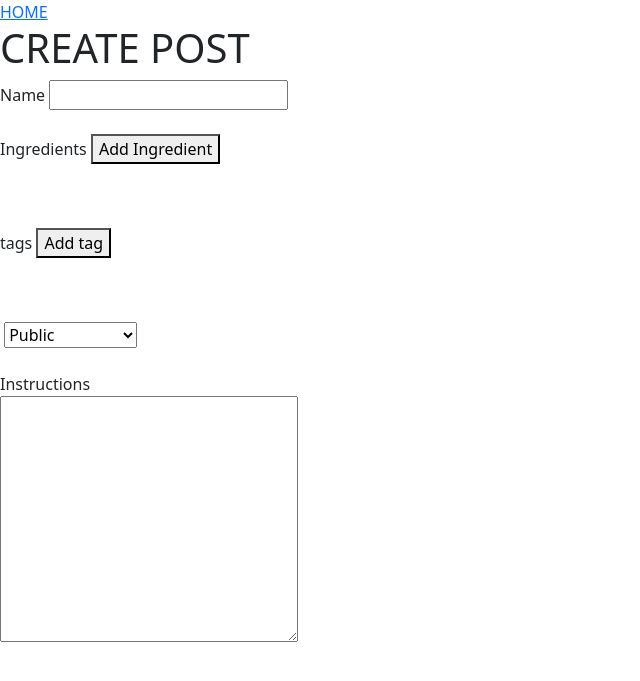
After one commit to PaulRojasUN/Social_Recipes, a Django app: template app/templates/main_app/create_post.html in a window 1280 px wide. The commit adds this page. Shown: the top 681 px of the page, without its empty margins (0-640 px from the left). Run offline with Django 3.2, Linux system fonts and the light colour scheme; the template is opened without the code that fills it, so the values that code supplies are empty; some libraries are stand-ins or nearby versions.

Commit message:
- Added ingredients and tags modals in create_post page

```diff
--- a/app/main_app/views.py
+++ b/app/main_app/views.py
@@ -41,7 +41,7 @@ def home(request):
 @login_required
 def create_post(request):
     if request.method == 'GET':
-        return HttpResponse('create_post');
+        return render(request, 'main_app/create_post.html');
     else:
         return HttpResponse('Unsupported method', status=405);
 
--- /dev/null
+++ b/app/static/js/main_app/create_post.js
@@ -0,0 +1,168 @@
+
+// When DOM is ready
+$(function(){
+    localStorage.setItem('ingredients',"");
+    localStorage.setItem('tags',"");
+ });
+
+//Update ingredients list in the DOM
+function update_ingredients_list(){
+    let ingredients = localStorage.getItem('ingredients').split(',');
+    $('#ul_ingredients').html('');
+    if (ingredients[0] != "") {
+        ingredients.forEach(e => $('#ul_ingredients').append('<li>' + e + '<button id=\"'+ 'btn_li_ing_' + e +'\">x</button></li>'));
+    }
+
+}
+
+//Update tags list in the DOM
+function update_tags_list(){
+    let tags = localStorage.getItem('tags').split(',');
+    $('#ul_tags').html('');
+    if (tags[0] != "") {
+        tags.forEach(e => $('#ul_tags').append('<li>' + e + '<button id=\"'+ 'btn_li_tags_' + e +'\">x</button></li>'));
+    }
+
+}
+
+
+
+// Input Events
+$('#input_modal_add_ingredient').on('input', ()=>{
+    $('#btn_modal_add_ingredient').prop('disabled', true);
+    $('#span_modal_add_ingredient').html('');
+});
+
+$('#input_modal_add_tag').on('input', ()=>{
+    $('#btn_modal_add_tag').prop('disabled', true);
+    $('#span_modal_add_tag').html('');
+});
+
+
+//// Click Events
+
+// Ingredient
+
+$('#btn_add_ingredient').on('click', function() {
+    new Modal({el: document.getElementById('modal_ingredients')}).show();
+});
+
+$('#btn_modal_search_ingredient').on('click', ()=>{
+
+    let  input_modal_add_ingredient = $('#input_modal_add_ingredient').val();
+
+    $.ajax({
+        url:'/get_ingredient_information/'+input_modal_add_ingredient,
+        datatype:'json',
+        type:'GET',
+        success:function(data){
+            $('#btn_modal_add_ingredient').prop('disabled', false);
+            $('#span_modal_add_ingredient').html('Ingredient was found');
+        },
+        error:function(e){
+            $('#span_modal_add_ingredient').html('Ingredient was not found');
+            console.error(e);
+        },
+    });
+
+});
+
+$('#btn_modal_add_ingredient').on('click', ()=>{
+    let  input_modal_add_ingredient = $('#input_modal_add_ingredient').val();
+
+    if (input_modal_add_ingredient != ''){
+        let ingredients_string = localStorage.getItem('ingredients');
+
+        if (!ingredients_string == ''){
+            localStorage.setItem('ingredients', ingredients_string+ ',' + input_modal_add_ingredient);
+        } else {
+            localStorage.setItem('ingredients', input_modal_add_ingredient);
+        }
+
+        update_ingredients_list();
+    }
+
+    $('#btn_modal_add_ingredient').prop('disabled', true);
+    $('#span_modal_add_ingredient').html('');
+    $('#input_modal_add_ingredient').val('');
+
+});
+
+// Add click event to each li in ul_ingredients component
+$('#ul_ingredients').on('click', 'button[id^="btn_li_ing_"]', (event) =>  {
+
+    let clicked_button = event.target.id;
+
+    let ingredients = localStorage.getItem('ingredients').split(',');
+
+    let filtered_ingredients = ingredients.filter(e => "btn_li_ing_" + e != clicked_button);
+
+    localStorage.setItem('ingredients', filtered_ingredients);
+
+    update_ingredients_list();
+
+  });
+
+
+
+// Tags
+
+$('#btn_add_tag').on('click', function() {
+    new Modal({el: document.getElementById('modal_tags')}).show();
+});
+
+$('#btn_modal_search_tag').on('click', ()=>{
+
+    let  input_modal_add_tag = $('#input_modal_add_tag').val();
+
+    $.ajax({
+        url:'/get_tag_information/'+input_modal_add_tag,
+        datatype:'json',
+        type:'GET',
+        success:function(data){
+            $('#btn_modal_add_tag').prop('disabled', false);
+            $('#span_modal_add_tag').html('tag was found');
+        },
+        error:function(e){
+            $('#span_modal_add_tag').html('tag was not found');
+            console.error(e);
+        },
+    });
+
+});
+
+$('#btn_modal_add_tag').on('click', ()=>{
+    let  input_modal_add_tag = $('#input_modal_add_tag').val();
+
+    if (input_modal_add_tag != ''){
+        let tags_string = localStorage.getItem('tags');
+
+        if (!tags_string == ''){
+            localStorage.setItem('tags', tags_string+ ',' + input_modal_add_tag);
+        } else {
+            localStorage.setItem('tags', input_modal_add_tag);
+        }
+
+        update_tags_list();
+    }
+
+    $('#btn_modal_add_tag').prop('disabled', true);
+    $('#span_modal_add_tag').html('');
+    $('#input_modal_add_tag').val('');
+
+});
+
+// Add click event to each li in ul_tags component
+$('#ul_tags').on('click', 'button[id^="btn_li_tags_"]', (event) =>  {
+
+let clicked_button = event.target.id;
+
+let tags = localStorage.getItem('tags').split(',');
+
+let filtered_tags = tags.filter(e => "btn_li_tags_" + e != clicked_button);
+
+localStorage.setItem('tags', filtered_tags);
+
+update_tags_list();
+
+});
--- a/app/static/js/main_app/edit_account.js
+++ b/app/static/js/main_app/edit_account.js
@@ -21,7 +21,7 @@ $('#ul_tags').on('click', 'button[id^="btn_li_"]', (event) =>  {
 
     $('#btn_save_changes').prop('disabled', false);
 
-  })
+  });
 
 $(function(){
 
--- a/app/templates/base.html
+++ b/app/templates/base.html
@@ -6,9 +6,7 @@
     <!-- CSS only -->
     <link
       rel="stylesheet"
-      href="https://stackpath.bootstrapcdn.com/bootstrap/4.5.0/css/bootstrap.min.css"
-      integrity="sha384-9aIt2nRpC12Uk9gS9baDl411NQApFmC26EwAOH8WgZl5MYYxFfc+NcPb1dKGj7Sk"
-      crossorigin="anonymous"
+      href="{% static 'node_modules/bootstrap/dist/css/bootstrap.min.css' %}"
     />
     <link rel="stylesheet" href="{% static 'css/jquery-ui.min.css' %}">
     <style>
@@ -21,10 +19,10 @@
     <a href="{% url 'home' %}">HOME</a>
     <!-- JS, Popper.js, and jQuery -->
     <script
-      src="{% static 'js/modules/jquery.js' %}"
+      src="{% static 'node_modules/jquery/dist/jquery.min.js' %}"
     ></script>
     <script
-      src="{% static 'js/modules/jquery-ui.min.js' %}"
+      src="{% static 'node_modules/jquery-ui/dist/jquery-ui.min.js' %}"
     ></script>
 
     <script
@@ -32,12 +30,10 @@
       integrity="sha384-Q6E9RHvbIyZFJoft+2mJbHaEWldlvI9IOYy5n3zV9zzTtmI3UksdQRVvoxMfooAo"
       crossorigin="anonymous"
     ></script>
-    <script
-      src="https://stackpath.bootstrapcdn.com/bootstrap/4.5.0/js/bootstrap.min.js"
-      integrity="sha384-OgVRvuATP1z7JjHLkuOU7Xw704+h835Lr+6QL9UvYjZE3Ipu6Tp75j7Bh/kR0JKI"
-      crossorigin="anonymous"
-    ></script>
+    <script src="{% static 'node_modules/bootstrap/dist/js/bootstrap.min.js' %}"></script>
+    <script src="{% static 'node_modules/modal-vanilla/dist/modal.min.js' %}"></script>
     {% block content %} {% endblock %}
+
 
 
   </body>
--- /dev/null
+++ b/app/templates/main_app/create_post.html
@@ -0,0 +1,89 @@
+{% extends 'base.html' %}
+{% load static %}
+{% block content %}
+<h1> CREATE POST</h1>
+<label for="input_recipe_name">Name</label>
+<input id="input_recipe_name" name="input_recipe_name" type="text">
+<br><br>
+<label for="ul_ingredients">Ingredients</label>
+<button id="btn_add_ingredient">Add Ingredient</button>
+<br>
+<ul id="ul_ingredients">
+</ul>
+<br><br>
+<label for="input_tags">tags</label>
+<button id="btn_add_tag">Add tag</button>
+<br>
+<ul id="ul_tags">
+</ul>
+<br><br>
+<label for="select_visibility"></label>
+<select name="select_visibility" id="select_visibility">
+    <option value="public">Public</option>
+    <option value="followers_only">Followers Only</option>
+    <option value="private">Private</option>
+</select>
+<br><br>
+<label for="textarea_instructions">Instructions</label>
+<br>
+<textarea name="textarea_instructions" id="textarea_instructions" cols="30" rows="10"></textarea>
+
+
+<!--Ingredients Modal-->
+  <div id="modal_ingredients" class="modal fade" tabindex="-1" role="dialog">
+    <div class="modal-dialog">
+      <div class="modal-content">
+        <div class="modal-header">
+          <h4 class="modal-title">Add Ingredients</h4>
+        </div>
+        <div class="modal-body">
+          <label for="input_modal_add_ingredient">Search Ingredient</label>
+          <input id="input_modal_add_ingredient" name="input_modal_add_ingredient" type="text" autocomplete="off">
+          <button id="btn_modal_search_ingredient">Search</button>
+          <br>
+          <button id="btn_modal_add_ingredient" autocomplete="off" disabled>Add Ingredient</button>
+          <span id="span_modal_add_ingredient"></span>
+          <hr>
+          <label for="input_modal_create_ingredient">Create New Ingredient</label>
+          <input id="input_modal_create_ingredient" name="input_modal_create_ingredient" type="text">
+          <br>
+          <button id="btn_modal_create_ingredient">Create Ingredient</button>
+        </div>
+        <div class="modal-footer">
+
+          <button type="button" class="btn btn-primary" data-dismiss="modal">OK</button>
+        </div>
+      </div>
+    </div>
+  </div>
+
+<!--Tags Modal-->
+  <div id="modal_tags" class="modal fade" tabindex="-1" role="dialog">
+    <div class="modal-dialog">
+      <div class="modal-content">
+        <div class="modal-header">
+          <h4 class="modal-title">Add Tags</h4>
+        </div>
+        <div class="modal-body">
+          <label for="input_modal_add_tag">Search Tag</label>
+          <input id="input_modal_add_tag" name="input_modal_add_tag" type="text" autocomplete="off">
+          <button id="btn_modal_search_tag">Search</button>
+          <br>
+          <button id="btn_modal_add_tag" autocomplete="off" disabled>Add Tag</button>
+          <span id="span_modal_add_tag"></span>
+          <hr>
+          <label for="input_modal_create_tag">Create New Tag</label>
+          <input id="input_modal_create_tag" name="input_modal_create_tag" type="text">
+          <br>
+          <button id="btn_modal_create_tag">Create Tag</button>
+        </div>
+        <div class="modal-footer">
+          <button type="button" class="btn btn-primary" data-dismiss="modal">OK</button>
+        </div>
+      </div>
+    </div>
+  </div>
+
+  <script type="text/javascript" src="{% static 'js/main_app/create_post.js' %}"></script>
+
+{% endblock%}
--- a/app/templates/main_app/edit_account.html
+++ b/app/templates/main_app/edit_account.html
@@ -11,7 +11,7 @@
         <input id="target_username" name="username" type="text" value={{target_username}} class="form-control" disabled>
 
 
-        <label for="tags">Interest Tags</label>
+        <label>Interest Tags</label>
         <ul id="ul_tags">
         </ul>
 
```
Also changed, not shown: app/static/package.json (added, +18 -0 lines), app/static/package-lock.json (added), 1 other file.
